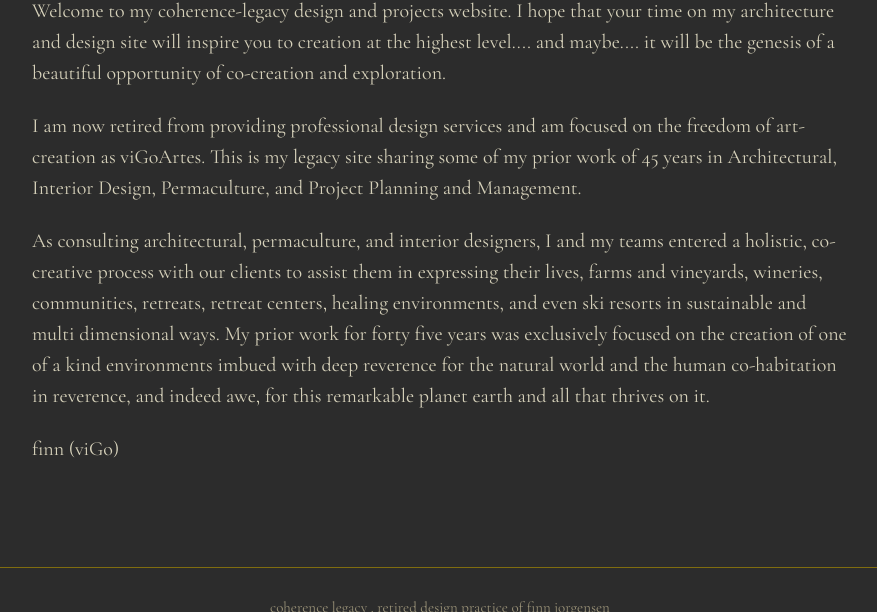
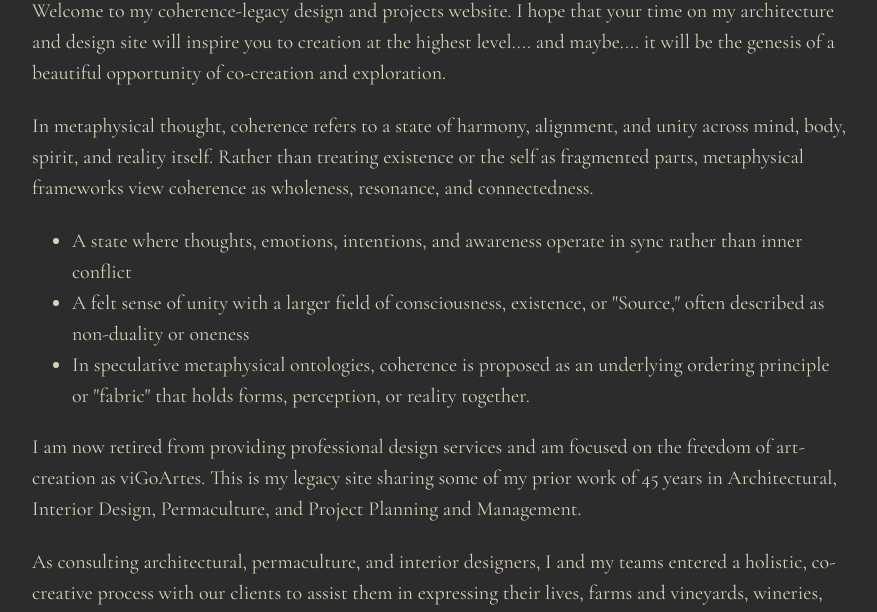
Before and after one commit to coherence-legacy/coherence-legacy, a plain HTML site: page 01-pages/index.html in a window 1280 px wide. Shown: the part 617-1229 px from the top of the page, without its empty margins (200-1077 px from the left). Drawn offline with nearby package versions, Linux system fonts and the light colour scheme; a web font is replaced by a local one.

Commit message:
Home page: add coherence definition

```diff
--- a/01-pages/index.html
+++ b/01-pages/index.html
@@ -33,6 +33,12 @@
     <h1>coherence legacy</h1>
     <figure class="shot home-hero"><img src="images/P4020322.jpg" alt="portrait"></figure>
     <p>Welcome to my coherence-legacy design and projects website. I hope that your time on my architecture and design site will inspire you to creation at the highest level.... and maybe.... it will be the genesis of a beautiful opportunity of co-creation and exploration.</p>
+<p>In metaphysical thought, coherence refers to a state of harmony, alignment, and unity across mind, body, spirit, and reality itself. Rather than treating existence or the self as fragmented parts, metaphysical frameworks view coherence as wholeness, resonance, and connectedness.</p>
+<ul>
+<li>A state where thoughts, emotions, intentions, and awareness operate in sync rather than inner conflict</li>
+<li>A felt sense of unity with a larger field of consciousness, existence, or "Source," often described as non-duality or oneness</li>
+<li>In speculative metaphysical ontologies, coherence is proposed as an underlying ordering principle or "fabric" that holds forms, perception, or reality together.</li>
+</ul>
 <p>I am now retired from providing professional design services and am focused on the freedom of art-creation as viGoArtes. This is my legacy site sharing some of my prior work of 45 years in Architectural, Interior Design, Permaculture, and Project Planning and Management.</p>
 <p>As consulting architectural, permaculture, and interior designers, I and my teams entered a holistic, co-creative process with our clients to assist them in expressing their lives, farms and vineyards, wineries, communities, retreats, retreat centers, healing environments, and even ski resorts in sustainable and multi dimensional ways. My prior work for forty five years was exclusively focused on the creation of one of a kind environments imbued with deep reverence for the natural world and the human co-habitation in reverence, and indeed awe, for this remarkable planet earth and all that thrives on it.</p>
 <p>finn (viGo)</p>
```
